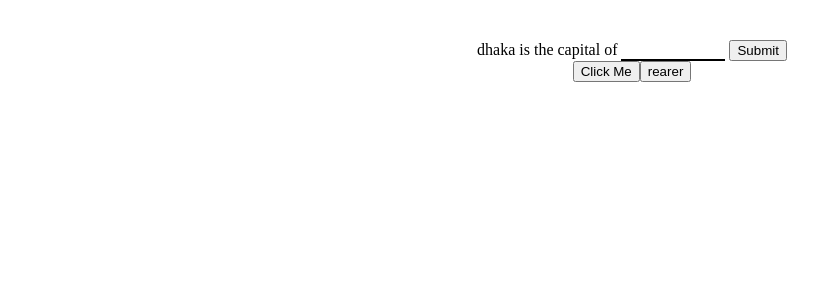
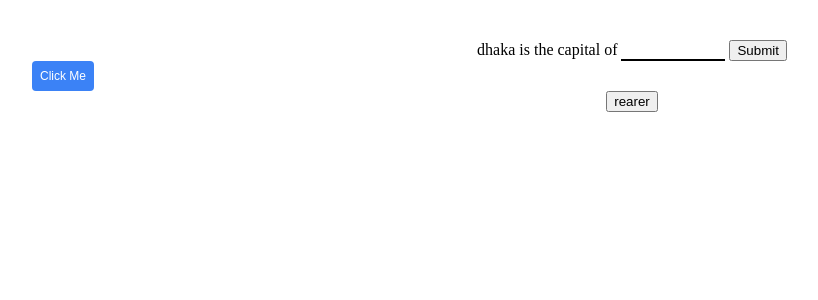
Before and after one commit to shahariar270/designSystem, a React (Vite) app: page / in a window 1280 px wide. Shown: the top 300 px of the page, without its empty margins (8-826 px from the left). Built offline with nearby package versions, Linux system fonts and the light colour scheme.

Commit message:
implement some basic style for univarsel btn

```diff
--- a/src/components/Buttons/styles.scss
+++ b/src/components/Buttons/styles.scss
@@ -1,12 +1,24 @@
-.button-primary{
+.button-primary {
     background: blue;
     color: #fff;
     font-size: 20px;
     padding: 8px 12px;
 }
-.button-border-none{
+.button-border-none {
     border: none;
 }
-.button-border-info{
+.button-border-info {
     border: 1px solid green;
 }
+.btn {
+    display: flex;
+    justify-content: center;
+    align-content: center;
+    padding: 8px;
+    border: none;
+    border-radius: 4px;
+    background: #3b82f6;
+    color: #fff;
+    font-size: 12px;
+    font-weight: 500;
+}
```
